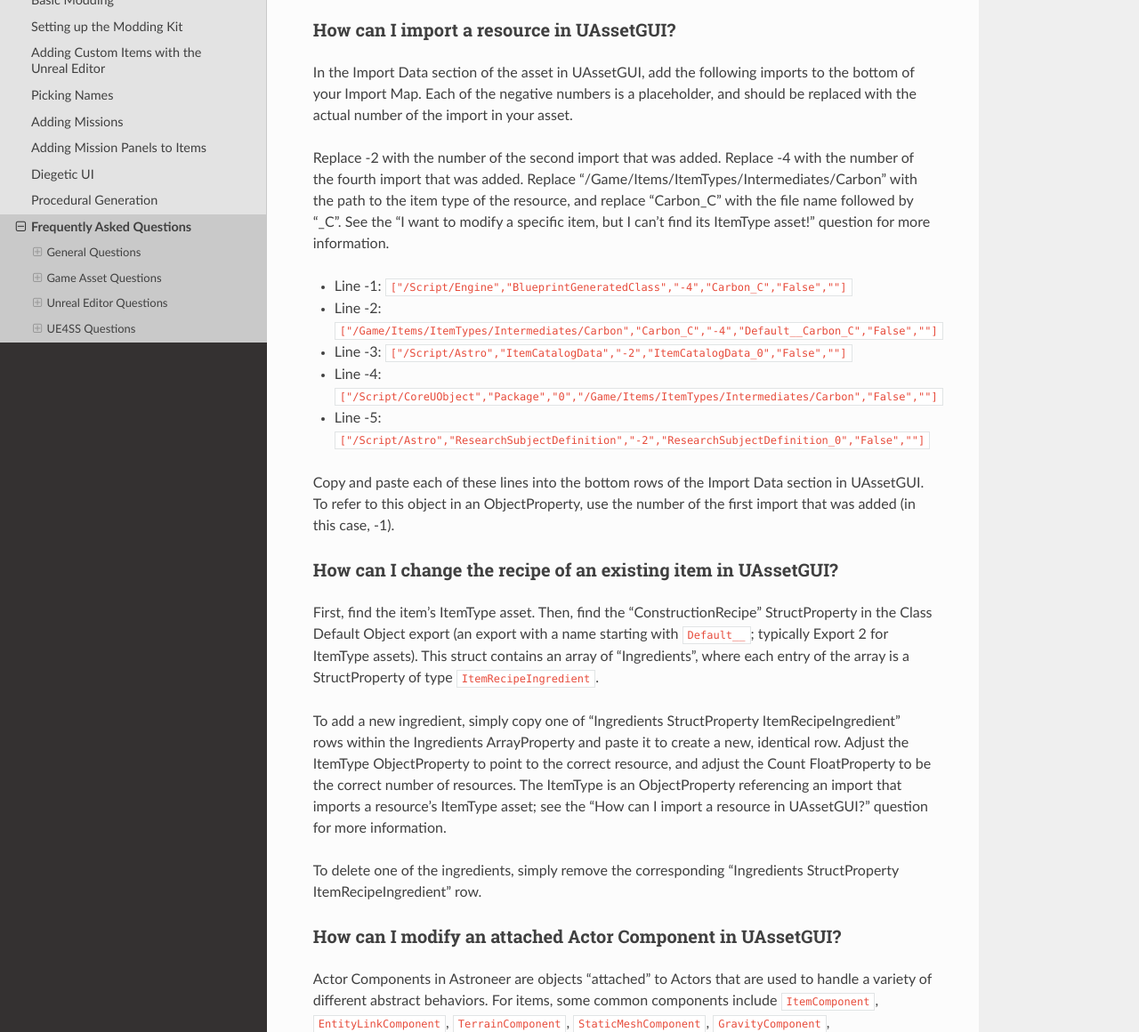
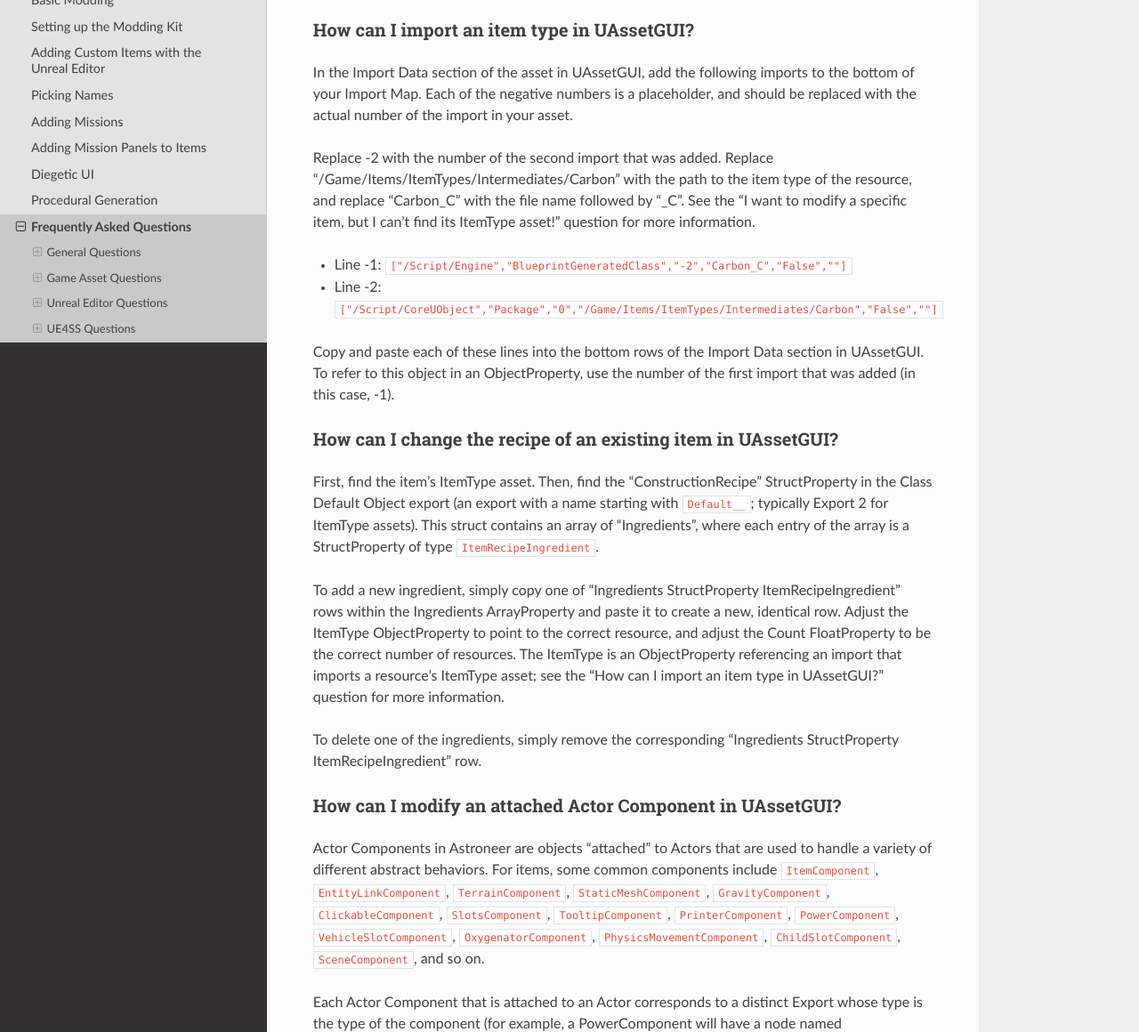
Before and after one commit to AstroTechies/astroneermodding, a Sphinx documentation site: the page built from docs/guides/faq.rst, in a window 1280 px wide and 1400 px high, scrolled down 12101 px, cut to the strip 240-1400 px from the top of the window. Shown: the whole strip at 89% size. Built offline with Sphinx 7.4.7 and the Read the Docs theme 3.1.0, drawn with Linux system fonts in a browser that asks for light colours; some of the changed text lies outside the part shown.

Commit message:
remove unnecessary imports in resource add question

```diff
--- a/docs/guides/faq.rst
+++ b/docs/guides/faq.rst
@@ -261,18 +261,15 @@
   .. literalinclude:: LookupTableGenerator.cs
     :language: cs
 
-How can I import a resource in UAssetGUI?
+How can I import an item type in UAssetGUI?
 ^^^^^^^^^^^^^^^^^^^^^^^^^^^^^^^^^^^^^^^^^^^^^^^^^^^^^^^^^^^^^^^^^^^^^^^^^^^
 In the Import Data section of the asset in UAssetGUI, add the following imports to the bottom of your Import Map. Each of the negative numbers is a placeholder, and should be replaced with the actual number of the import in your asset.
 
-Replace -2 with the number of the second import that was added. Replace -4 with the number of the fourth import that was added.
+Replace -2 with the number of the second import that was added.
 Replace "/Game/Items/ItemTypes/Intermediates/Carbon" with the path to the item type of the resource, and replace "Carbon_C" with the file name followed by "_C". See the "I want to modify a specific item, but I can't find its ItemType asset!" question for more information.
 
-* Line -1: ``["/Script/Engine","BlueprintGeneratedClass","-4","Carbon_C","False",""]``
-* Line -2: ``["/Game/Items/ItemTypes/Intermediates/Carbon","Carbon_C","-4","Default__Carbon_C","False",""]``
-* Line -3: ``["/Script/Astro","ItemCatalogData","-2","ItemCatalogData_0","False",""]``
-* Line -4: ``["/Script/CoreUObject","Package","0","/Game/Items/ItemTypes/Intermediates/Carbon","False",""]``
-* Line -5: ``["/Script/Astro","ResearchSubjectDefinition","-2","ResearchSubjectDefinition_0","False",""]``
+* Line -1: ``["/Script/Engine","BlueprintGeneratedClass","-2","Carbon_C","False",""]``
+* Line -2: ``["/Script/CoreUObject","Package","0","/Game/Items/ItemTypes/Intermediates/Carbon","False",""]``
 
 Copy and paste each of these lines into the bottom rows of the Import Data section in UAssetGUI. To refer to this object in an ObjectProperty, use the number of the first import that was added (in this case, -1).
 
@@ -280,7 +277,7 @@
 ^^^^^^^^^^^^^^^^^^^^^^^^^^^^^^^^^^^^^^^^^^^^^^^^^^^^^^^^^^^^^^^^^^^^^^^^^^^
 First, find the item's ItemType asset. Then, find the "ConstructionRecipe" StructProperty in the Class Default Object export (an export with a name starting with ``Default__``; typically Export 2 for ItemType assets). This struct contains an array of "Ingredients", where each entry of the array is a StructProperty of type ``ItemRecipeIngredient``.
 
-To add a new ingredient, simply copy one of "Ingredients StructProperty ItemRecipeIngredient" rows within the Ingredients ArrayProperty and paste it to create a new, identical row. Adjust the ItemType ObjectProperty to point to the correct resource, and adjust the Count FloatProperty to be the correct number of resources. The ItemType is an ObjectProperty referencing an import that imports a resource's ItemType asset; see the "How can I import a resource in UAssetGUI?" question for more information.
+To add a new ingredient, simply copy one of "Ingredients StructProperty ItemRecipeIngredient" rows within the Ingredients ArrayProperty and paste it to create a new, identical row. Adjust the ItemType ObjectProperty to point to the correct resource, and adjust the Count FloatProperty to be the correct number of resources. The ItemType is an ObjectProperty referencing an import that imports a resource's ItemType asset; see the "How can I import an item type in UAssetGUI?" question for more information.
 
 To delete one of the ingredients, simply remove the corresponding "Ingredients StructProperty ItemRecipeIngredient" row.
 
@@ -298,7 +295,7 @@
 
 How can I change the resource of a Gateway Engine?
 ^^^^^^^^^^^^^^^^^^^^^^^^^^^^^^^^^^^^^^^^^^^^^^^^^^^^^^^^^^^^^^^^^^^^^^^^^^^
-Modify the "Engine-Specific Ingredient" ObjectProperty in the class default object of one of the assets in ``Astro\Content\Scenarios\Gates\Engines`` (GatewayEngine_Arid, GatewayEngine_Exotic, GatewayEngine_Terran, etc.). See the "How can I import a resource in UAssetGUI?" question for more information.
+Modify the "Engine-Specific Ingredient" ObjectProperty in the class default object of one of the assets in ``Astro\Content\Scenarios\Gates\Engines`` (GatewayEngine_Arid, GatewayEngine_Exotic, GatewayEngine_Terran, etc.). See the "How can I import an item type in UAssetGUI?" question for more information.
 
 You may also want to change the material used for displaying the resource: you can change the Name Map entry ``/Game/Materials/GateTech/Glyphs/MI_Chamber_Glyph_Display_ExplosivePowder`` for another material in the ``/Game/Materials/GateTech/Glyphs/`` directory, but this only works for a limited range of resources.
 
```
Also changed, not shown: 1 other file.
